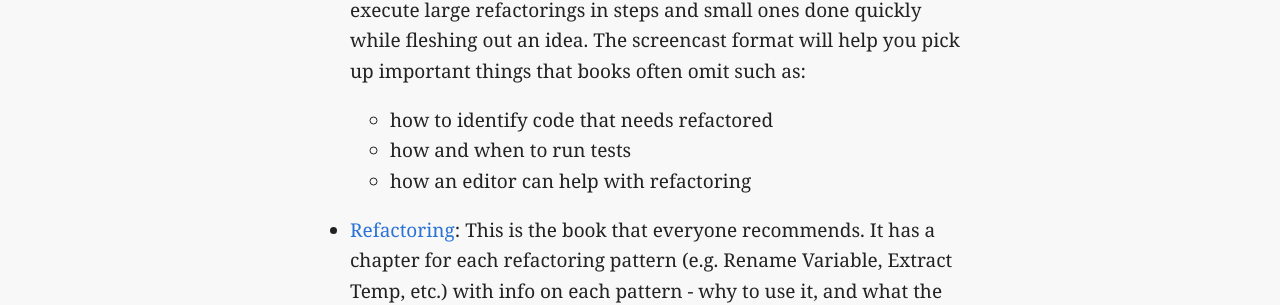
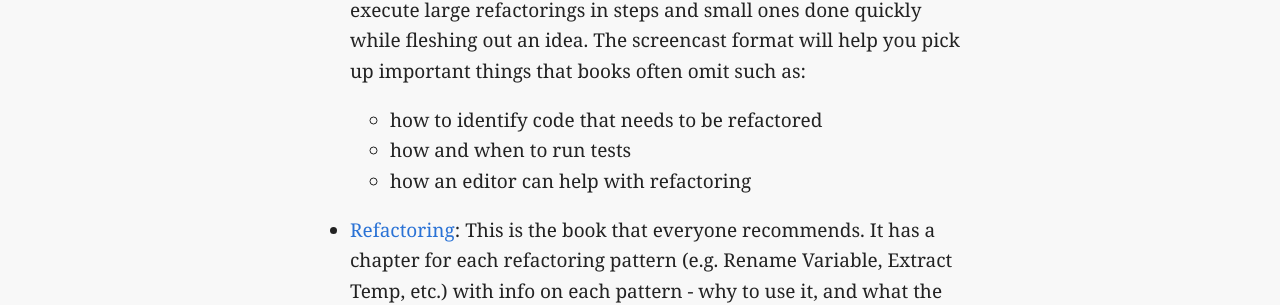
Before and after one commit to ao140505/ao140505.github.io, a Jekyll site: the page built from _posts/2015-04-26-3-resources-that-helped-me-get-started-with-refactoring.markdown, in a window 1280 px wide. Shown: the part 529-834 px from the top of the page. Built offline with Jekyll 4.4.1, drawn with Linux system fonts in a browser that asks for light colours; some web fonts are replaced; Markdown is read by kramdown in place of the engine named in the settings; comment, search, counter and statistics services are not loaded.

Commit message:
fix typo

```diff
--- a/_posts/2015-04-26-3-resources-that-helped-me-get-started-with-refactoring.markdown
+++ b/_posts/2015-04-26-3-resources-that-helped-me-get-started-with-refactoring.markdown
@@ -25,7 +25,7 @@ help you get started. Here are three that helped me the most:
   to execute large refactorings in steps and small ones done quickly
   while fleshing out an idea.  The screencast format will help you pick up
   important things that books often omit such as:
-    * how to identify code that needs refactored
+    * how to identify code that needs to be refactored
     * how and when to run tests
     * how an editor can help with refactoring
 * [Refactoring](http://www.amazon.com/Refactoring-Improving-Design-Existing-Code/dp/0201485672/ref=sr_1_1?ie=UTF8&qid=1430373305&sr=8-1&keywords=refactoring):
```
